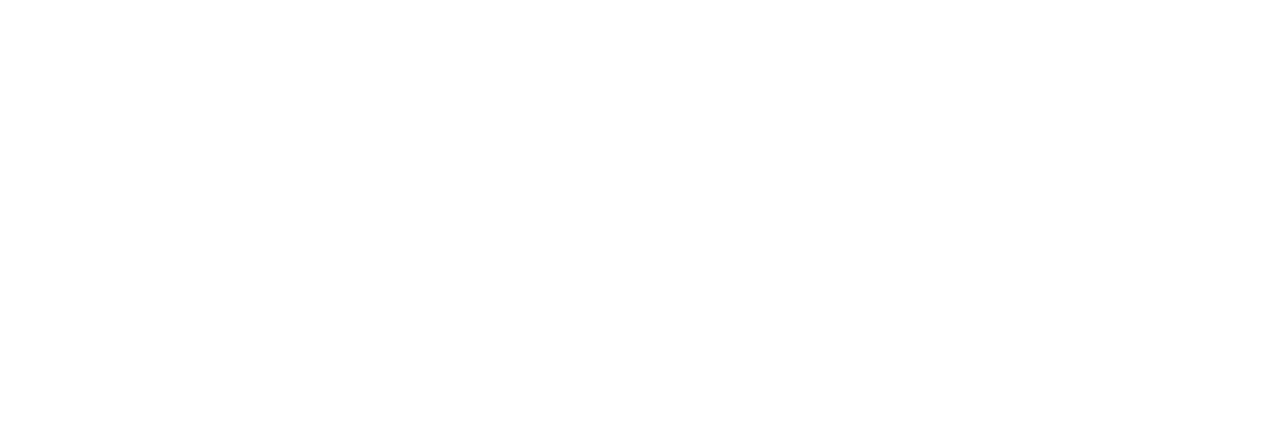
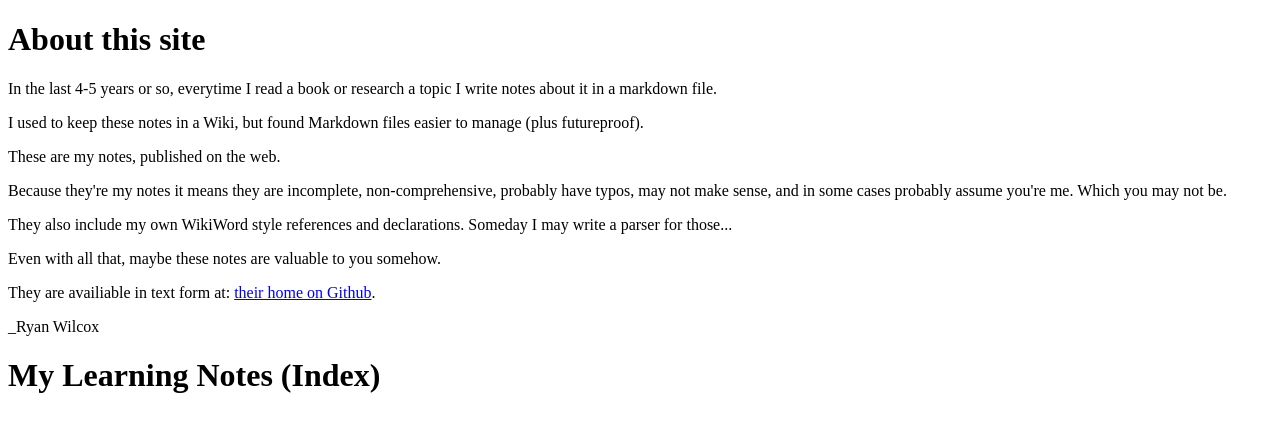
Before and after one commit to rwilcox/my-learnings-site, a Gatsby site: page / in a window 1280 px wide. Built offline with nearby package versions, Linux system fonts and the light colour scheme; Gatsby itself is replaced by a stand-in of ours.

Commit message:
add to index page

```diff
--- a/src/pages/index.js
+++ b/src/pages/index.js
@@ -5,7 +5,28 @@
   const Learnings = edges
       .map( edge => <LearningLink key={edge.node.id} post={edge.node} />)
 
-  return <div>{Learnings}</div>
+  return <div>
+  <h1>About this site</h1>
+  <p>In the last 4-5 years or so, everytime I read a book or research a topic I write notes about it in a markdown file.</p>
+
+  <p>I used to keep these notes in a Wiki, but found Markdown files easier to manage (plus futureproof).</p>
+
+  <p>These are my notes, published on the web.</p>
+
+  <p>Because they're my notes it means they are incomplete, non-comprehensive, probably have typos, may not make sense, and in some cases probably assume you're me. Which you may not be.</p>
+
+  <p>They also include my own WikiWord style references and declarations. Someday I may write a parser for those...</p>
+
+  <p>Even with all that, maybe these notes are valuable to you somehow.</p>
+
+  <p>They are availiable in text form at: <a href="https://github.com/rwilcox/my-learnings-docs">their home on Github</a>.</p>
+
+  <p>_Ryan Wilcox</p>
+
+  <h1>My Learning Notes (Index)</h1>
+  {Learnings}
+
+  </div>
 }
 
 export default IndexPage;
```
